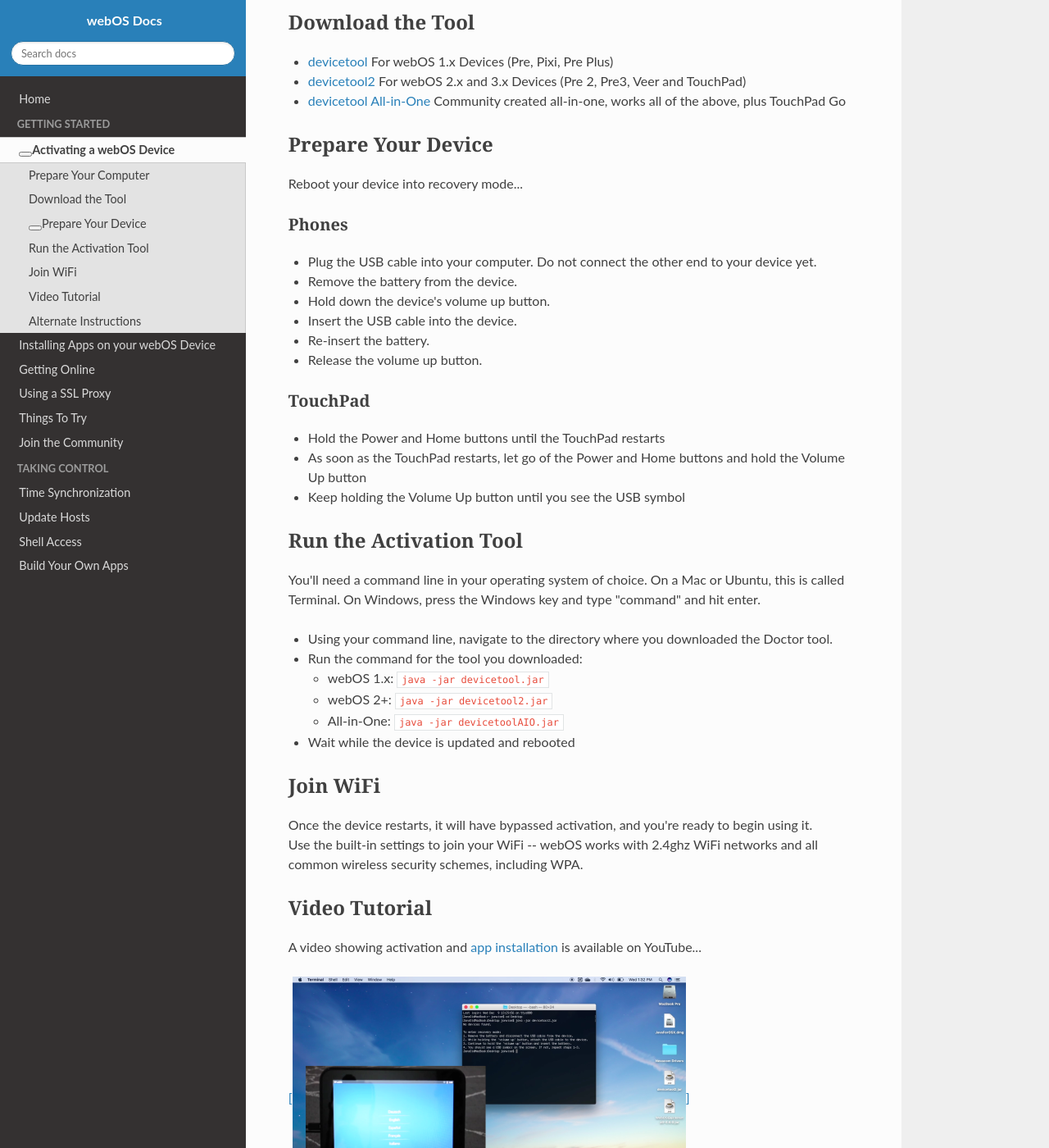
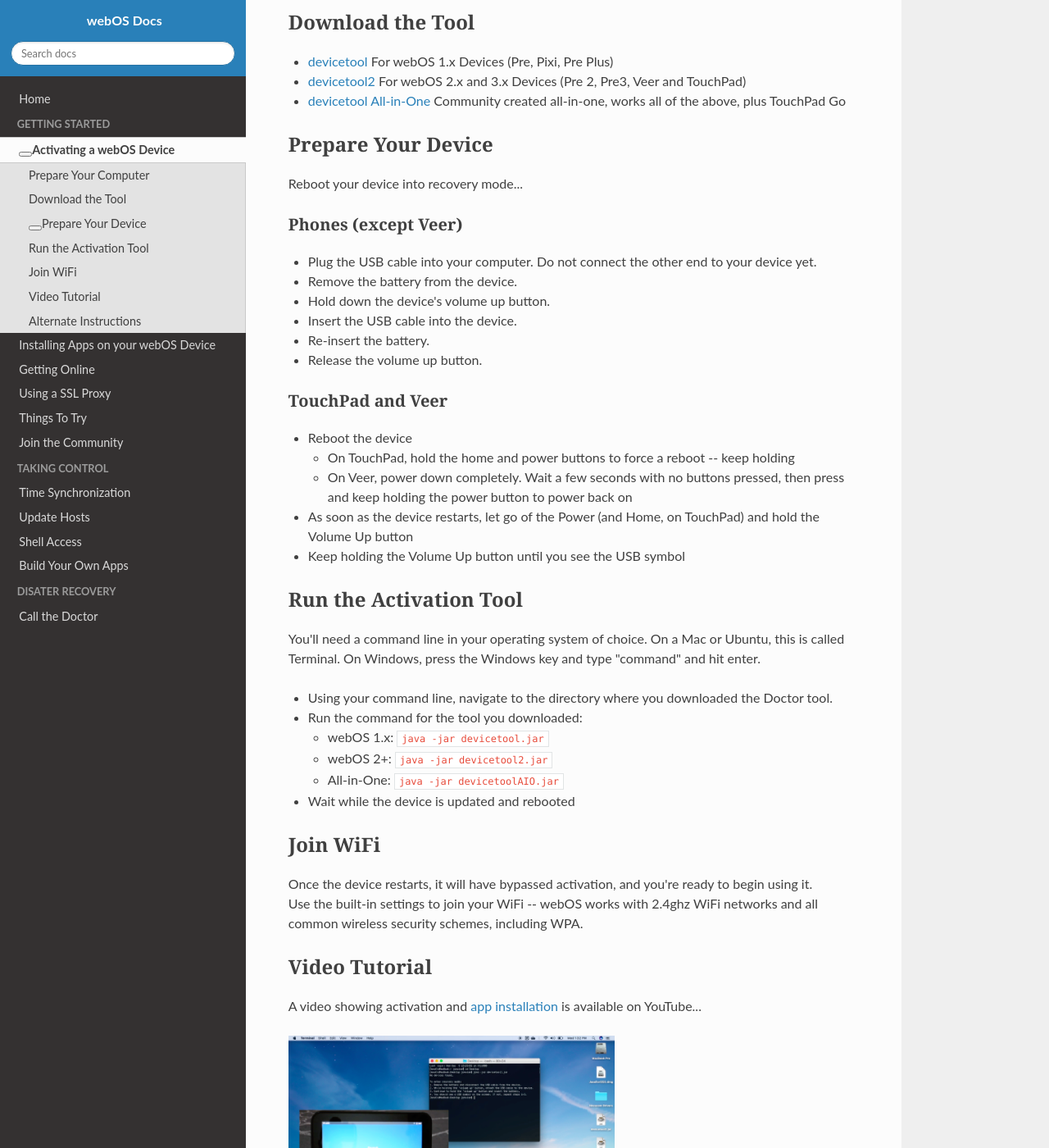
Before and after one commit to webOSArchive/webos-docs, an MkDocs documentation site: the page built from docs/activate.md, in a window 1280 px wide and 1400 px high, scrolled down 757 px. Shown: the whole window at 82% size. Built offline with MkDocs 1.6.1, drawn with Linux system fonts in a browser that asks for light colours; nearby versions of some CDN libraries; some web fonts are replaced; library files that are not in the unit come from our copies.

Commit message:
shrink images for tiny devices, fix links

```diff
--- a/docs/activate.md
+++ b/docs/activate.md
@@ -31,7 +31,7 @@ Make sure you have a good quality micro USB cable connected directly to your com
 
 Reboot your device into recovery mode...
 
-### Phones
+### Phones (except Veer)
 
 * Plug the USB cable into your computer. Do not connect the other end to your device yet.
 * Remove the battery from the device.
@@ -40,10 +40,12 @@ Reboot your device into recovery mode...
 * Re-insert the battery.
 * Release the volume up button.
 
-### TouchPad
+### TouchPad and Veer
 
-* Hold the Power and Home buttons until the TouchPad restarts
-* As soon as the TouchPad restarts, let go of the Power and Home buttons and hold the Volume Up button
+* Reboot the device
+    + On TouchPad, hold the home and power buttons to force a reboot -- keep holding
+    + On Veer, power down completely. Wait a few seconds with no buttons pressed, then press and keep holding the power button to power back on
+* As soon as the device restarts, let go of the Power (and Home, on TouchPad) and hold the Volume Up button
 * Keep holding the Volume Up button until you see the USB symbol
 
 ## Run the Activation Tool
@@ -66,7 +68,7 @@ Use the built-in settings to join your WiFi -- webOS works with 2.4ghz WiFi netw
 
 A video showing activation and [app installation](appstores.md) is available on YouTube...
 
-<a href="https://www.youtube.com/watch?v=-ieDXW8yA5c" target="_blank">[![Video Tutorial](images/videotutorial.png)]</a>
+<a href="https://www.youtube.com/watch?v=-ieDXW8yA5c" target="_blank">![Video Tutorial](images/videotutorial.png)</a>
 
 ## Alternate Instructions
 
--- a/mkdocs.yml
+++ b/mkdocs.yml
@@ -13,6 +13,8 @@ nav:
       - Update Hosts: hosts.md
       - Shell Access: bash.md
       - Build Your Own Apps: sdkpdk.md
+    - Disater Recovery:
+      - Call the Doctor: doctor.md
 theme:
   name: readthedocs
   favicon: images/icon.ico
```
Also changed, not shown: docs/appstores.md (+3 -2 lines), docs/doctor.md (added, +33 -0 lines), docs/proxysetup.md (+1 -1 lines), docs/images/certmanager.png, docs/images/datetime.png, docs/images/developermode.png, docs/images/fix-ntp.png, docs/images/proxysetbasic.png, docs/images/videotutorial.png, docs/images/wosqi.png.
